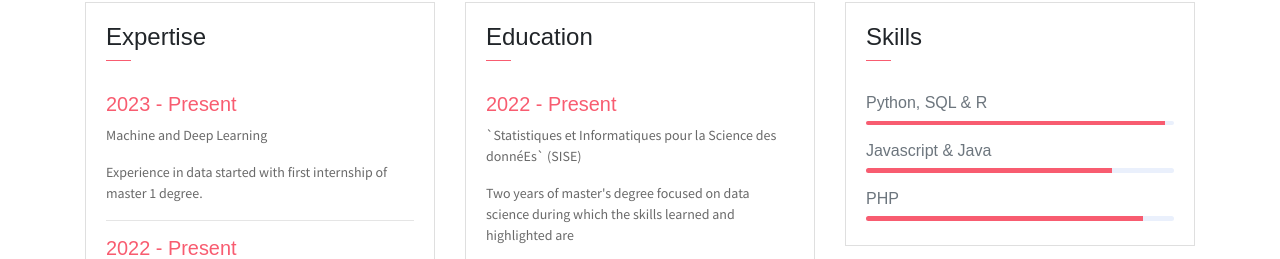
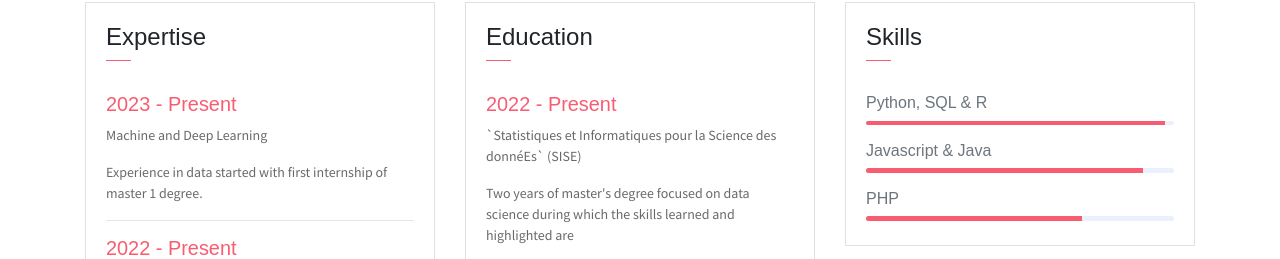
Before and after one commit to Yameogo123/resume, a plain HTML site: page index.html in a window 1280 px wide. Shown: the part 1358-1617 px from the top of the page. Drawn offline with Linux system fonts and the light colour scheme; some packages are replaced by stand-ins of ours.

Commit message:
progress bar de php modifié

```diff
--- a/index.html
+++ b/index.html
@@ -196,11 +196,11 @@
                             </div>
                             <h6>Javascript &amp; Java</h6>
                             <div class="progress mb-3">
-                                <div class="progress-bar bg-danger" role="progressbar" style="width: 80%" aria-valuenow="50" aria-valuemin="0" aria-valuemax="100"></div>
+                                <div class="progress-bar bg-danger" role="progressbar" style="width: 90%" aria-valuenow="50" aria-valuemin="0" aria-valuemax="100"></div>
                             </div>
                             <h6>PHP</h6>
                             <div class="progress mb-3">
-                                <div class="progress-bar bg-danger" role="progressbar" style="width: 90%" aria-valuenow="75" aria-valuemin="0" aria-valuemax="100"></div>
+                                <div class="progress-bar bg-danger" role="progressbar" style="width: 70%" aria-valuenow="75" aria-valuemin="0" aria-valuemax="100"></div>
                             </div>
                         </div>
                     </div>
```
